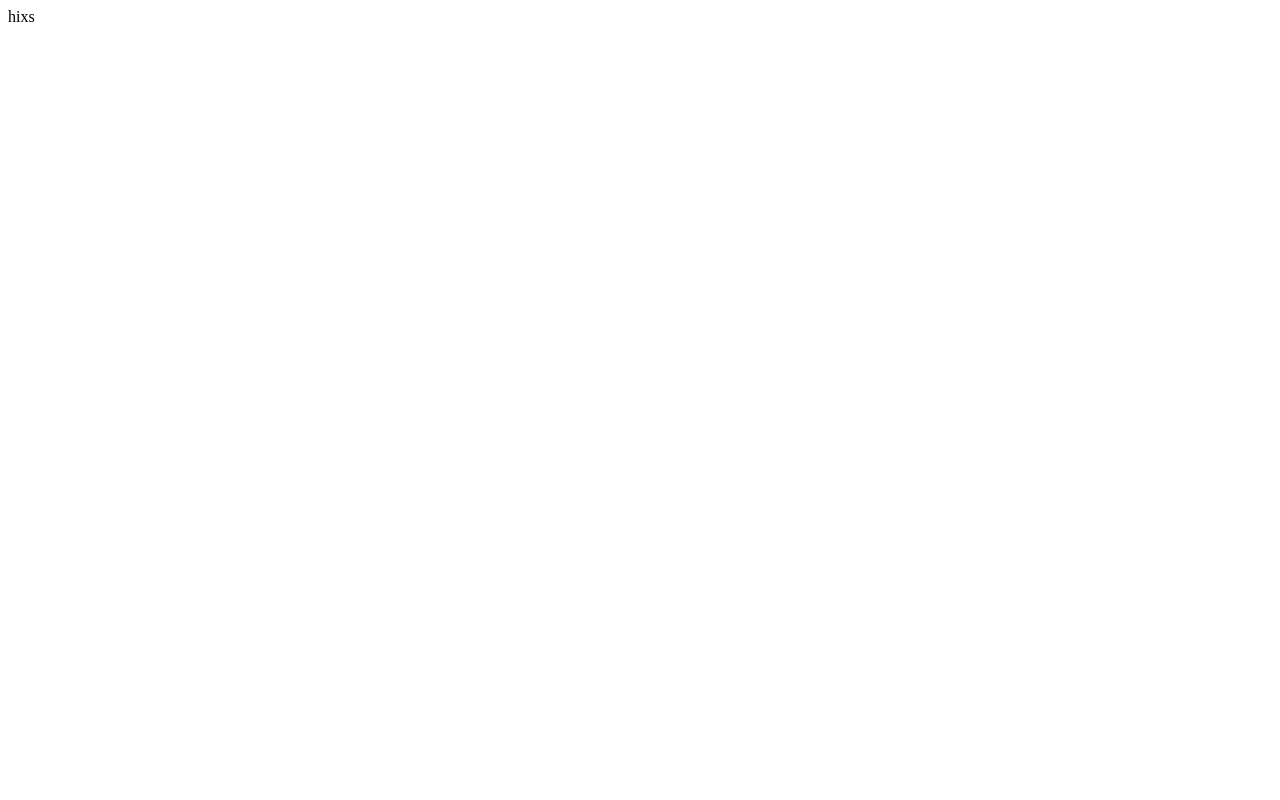
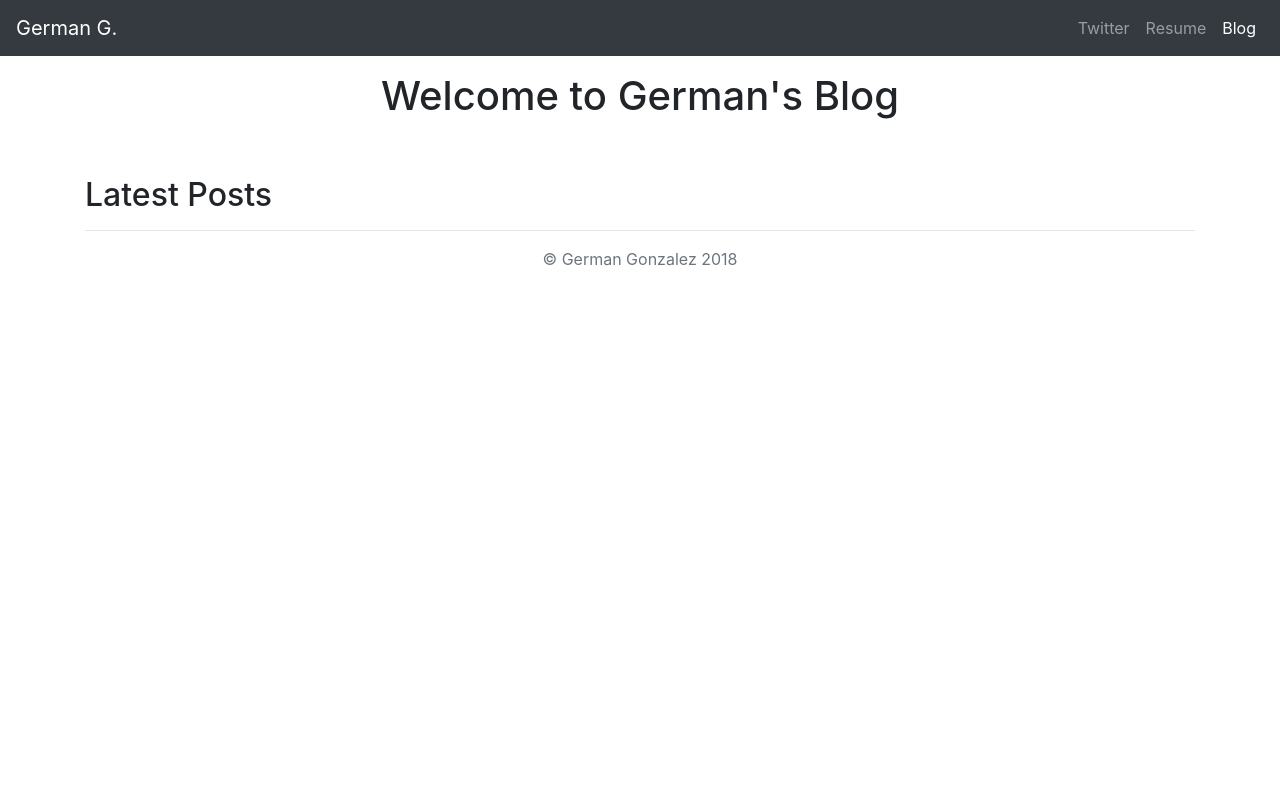
Before and after one commit to germancin/Django-Portfolio, a Django app: page /blog/ in a window 1280 px wide. Before the commit the page is almost empty. Run offline with Django 3.2, Linux system fonts and the light colour scheme; some libraries are stand-ins or nearby versions.

Commit message:
basic html and blogs loop for allblogs page

```diff
--- a/portfolio-project/blog/templates/blog/allblogs.html
+++ b/portfolio-project/blog/templates/blog/allblogs.html
@@ -1 +1,71 @@
-hixs
+<!doctype html>
+<html lang="en">
+<head>
+  {% load staticfiles %}
+  <meta charset="utf-8">
+  <meta name="viewport" content="width=device-width, initial-scale=1, shrink-to-fit=no">
+  <meta name="description" content="">
+  <meta name="author" content="">
+
+
+  <title>Blog - German</title>
+
+  <!-- Bootstrap core CSS -->
+  <link rel="stylesheet" href="https://maxcdn.bootstrapcdn.com/bootstrap/4.0.0/css/bootstrap.min.css" integrity="sha384-Gn5384xqQ1aoWXA+058RXPxPg6fy4IWvTNh0E263XmFcJlSAwiGgFAW/dAiS6JXm" crossorigin="anonymous">
+
+</head>
+
+<body>
+
+  <header>
+    <nav class="navbar navbar-expand-lg navbar-dark bg-dark">
+      <a class="navbar-brand" href="{% url 'home-page' %}">German G.</a>
+      <button class="navbar-toggler" type="button" data-toggle="collapse" data-target="#navbarNavAltMarkup" aria-controls="navbarNavAltMarkup" aria-expanded="false" aria-label="Toggle navigation">
+        <span class="navbar-toggler-icon"></span>
+      </button>
+      <div class="collapse navbar-collapse" id="navbarNavAltMarkup">
+        <div class="navbar-nav ml-auto">
+          <a class="nav-item nav-link" href="http://twitter.com/nickchuckwalter">Twitter</a>
+          <a class="nav-item nav-link" href="{% static 'resume.pdf' %}">Resume</a>
+          <a class="nav-item nav-link active" href="{% url 'blog-page' %}">Blog</a>
+        </div>
+      </div>
+    </nav>
+  </header>
+
+  <main role="main">
+    <div class="container">
+
+    <h1 class="text-center pt-3">Welcome to German's Blog</h1>
+    <br />
+    <br />
+    <h2>Latest Posts</h2>
+    <hr />
+
+    {% for blog in blogs.all %}
+    <a href="#"><h3>{{ blog.title }}</h3></a>
+    {{ blog.pub_date_pretty }}
+    <br />
+    <img class="img-fluid" src="{{ blog.image.url }}" height=200 width=200 />
+    <br />
+    <p>{{ blog.summary }}</p>
+    {% endfor %}
+
+  </div>
+
+  </main>
+
+  <footer class="text-muted">
+    <div class="container text-center">
+      <p>© German Gonzalez {% now "Y" %}</p>
+      </div>
+  </footer>
+
+  <!-- Bootstrap core JavaScript
+  ================================================== -->
+  <!-- Placed at the end of the document so the pages load faster -->
+  <script src="https://code.jquery.com/jquery-3.2.1.slim.min.js" integrity="sha384-KJ3o2DKtIkvYIK3UENzmM7KCkRr/rE9/Qpg6aAZGJwFDMVNA/GpGFF93hXpG5KkN" crossorigin="anonymous"></script>
+  <script src="https://cdnjs.cloudflare.com/ajax/libs/popper.js/1.12.9/umd/popper.min.js" integrity="sha384-ApNbgh9B+Y1QKtv3Rn7W3mgPxhU9K/ScQsAP7hUibX39j7fakFPskvXusvfa0b4Q" crossorigin="anonymous"></script>
+  <script src="https://maxcdn.bootstrapcdn.com/bootstrap/4.0.0/js/bootstrap.min.js" integrity="sha384-JZR6Spejh4U02d8jOt6vLEHfe/JQGiRRSQQxSfFWpi1MquVdAyjUar5+76PVCmYl" crossorigin="anonymous"></script>
+</body>
+</html>
```
